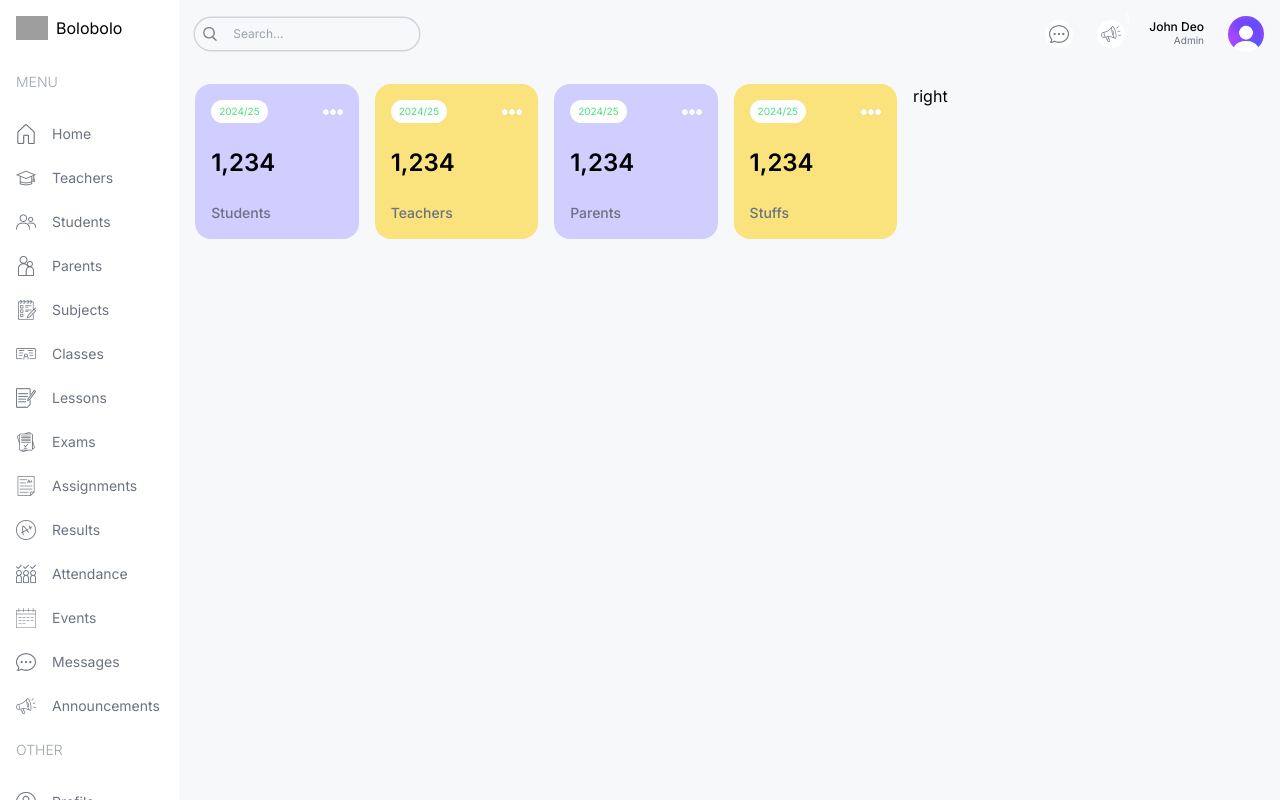
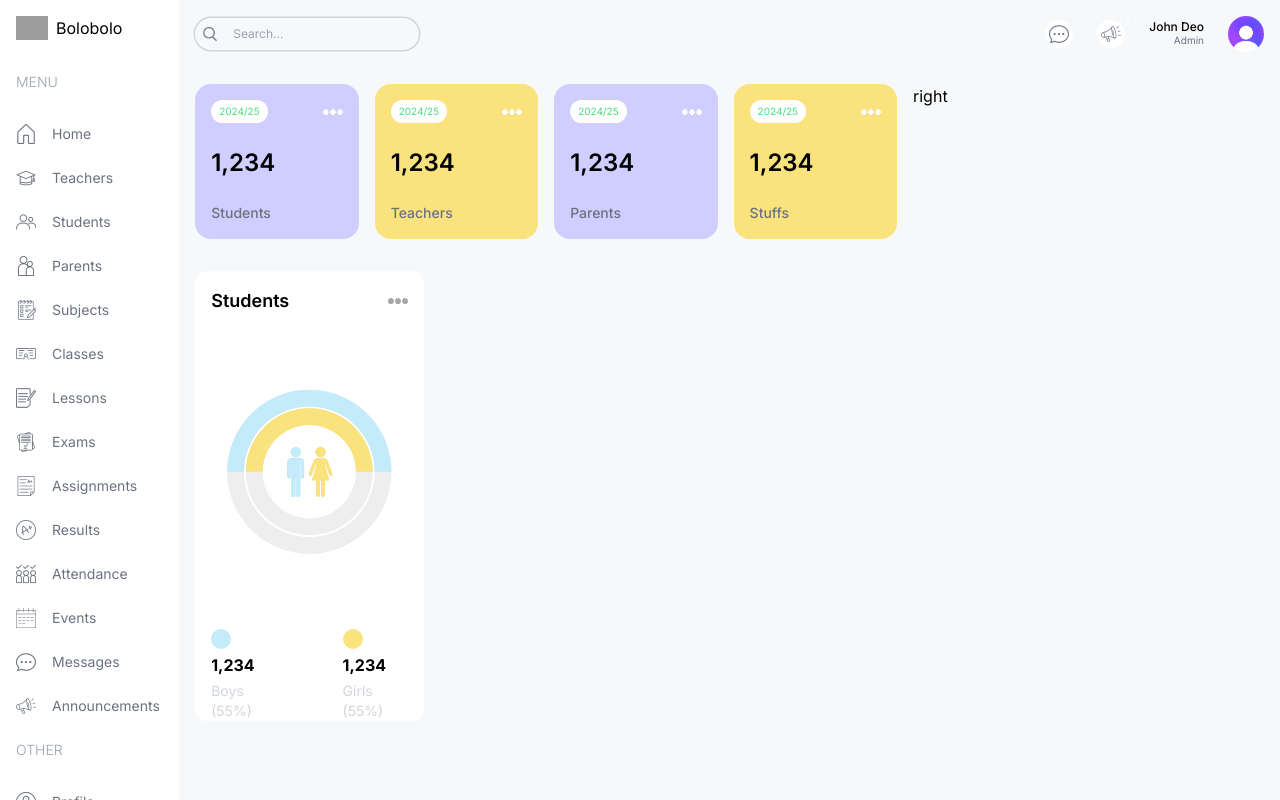
Before and after one commit to meifruit/school-dashboard, a Next.js app: page /admin in a window 1280 px wide. Built offline with nearby package versions, Linux system fonts and the light colour scheme; grey boxes are pictures that could not be loaded.

Commit message:
add countchart

```diff
--- a/src/app/(dashboard)/admin/page.tsx
+++ b/src/app/(dashboard)/admin/page.tsx
@@ -1,9 +1,10 @@
+import CountChart from "@/components/CountChart";
 import UserCard from "@/components/UserCard";
 const AdminPage = () => {
   return (
     <div className="p-4 flex gap-4 flex-col md:flex-row">
       {/* left */}
-      <div className="w-full lg:w-2/3">
+      <div className="w-full lg:w-2/3 flex flex-col gap-8">
         {/* user card */}
         <div className="flex gap-4 justify-between flex-wrap capitalize">
           <UserCard type={"student"} />
@@ -11,6 +12,17 @@
           <UserCard type={"parent"} />
           <UserCard type={"stuff"} />
         </div>
+        {/* chart */}
+        <div className="flex gap-4 flex-col lg:flex-row">
+          {/* count chart */}
+          <div className="w-full lg:w-1/3 h-[450px]">
+            <CountChart />
+          </div>
+          {/* attendence chart */}
+          <div className="w-full lg:w-2/3 h-[450px]"></div>
+        </div>
+        {/* bottomchart */}
+        <div className=""></div>
       </div>
       {/* right */}
       <div className="w-full lg:w-1/3">right</div>
--- /dev/null
+++ b/src/components/CountChart.tsx
@@ -0,0 +1,78 @@
+"use client";
+import Image from "next/image";
+import {
+  RadialBarChart,
+  RadialBar,
+  Legend,
+  ResponsiveContainer,
+} from "recharts";
+
+const data = [
+  {
+    name: "Total",
+    count: 100,
+    pv: 2400,
+    fill: "white",
+  },
+  {
+    name: "Girs",
+    count: 50,
+    pv: 2400,
+    fill: "#fae27c",
+  },
+  {
+    name: "Boys",
+    count: 50,
+    pv: 4567,
+    fill: "#c3ebfa",
+  },
+];
+
+const CountChart = () => {
+  return (
+    <div className="bg-white rounded-xl w-full h-full p-4">
+      {/* title */}
+      <div className="flex justify-between items-center">
+        <h1 className="text-lg font-semibold">Students</h1>
+        <Image src={"/moreDark.png"} alt={""} width={20} height={20} />
+      </div>
+      {/* chart */}
+      <div className="relative w-full h-[75%]">
+        <ResponsiveContainer>
+          <RadialBarChart
+            cx="50%"
+            cy="50%"
+            innerRadius="40%"
+            outerRadius="100%"
+            barSize={32}
+            data={data}
+          >
+            <RadialBar background dataKey="count" />
+          </RadialBarChart>
+        </ResponsiveContainer>
+        <Image
+          src={"/maleFemale.png"}
+          alt={""}
+          width={50}
+          height={50}
+          className="absolute top-1/2 left-1/2 -translate-x-1/2 -translate-y-1/2"
+        />
+      </div>
+      {/* bottom */}
+      <div className="flex justify-center gap-16">
+        <div className="flex flex-col gap-1">
+          <div className="w-5 h-5 bg-sky rounded-full" />
+          <h1 className="font-bold">1,234</h1>
+          <h2 className="text-sm text-gray-300">Boys (55%)</h2>
+        </div>
+        <div className="flex flex-col gap-1">
+          <div className="w-5 h-5 bg-yellow rounded-full" />
+          <h1 className="font-bold">1,234</h1>
+          <h2 className="text-sm text-gray-300">Girls (55%)</h2>
+        </div>
+      </div>
+    </div>
+  );
+};
+
+export default CountChart;
```
Also changed, not shown: package.json (+5 -4 lines), 1 other file (tests, documents, lock files or other folders).
